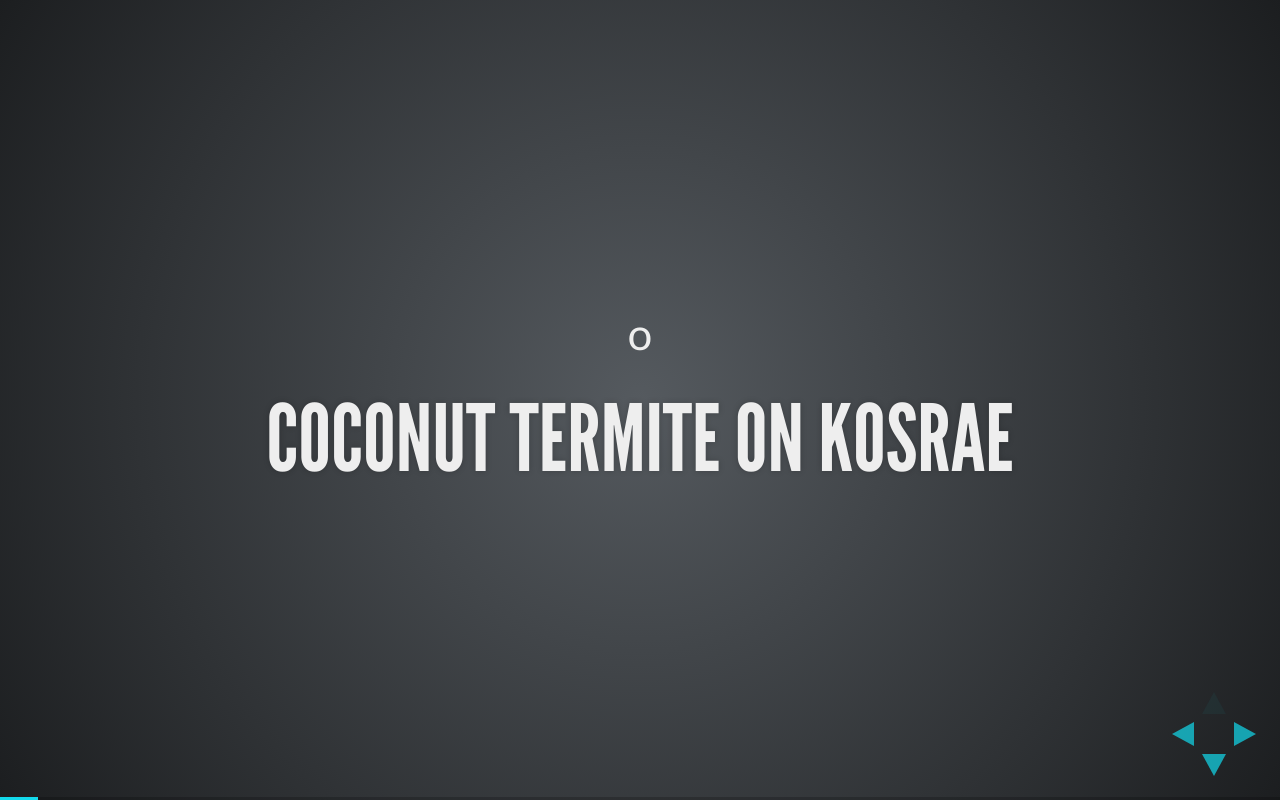
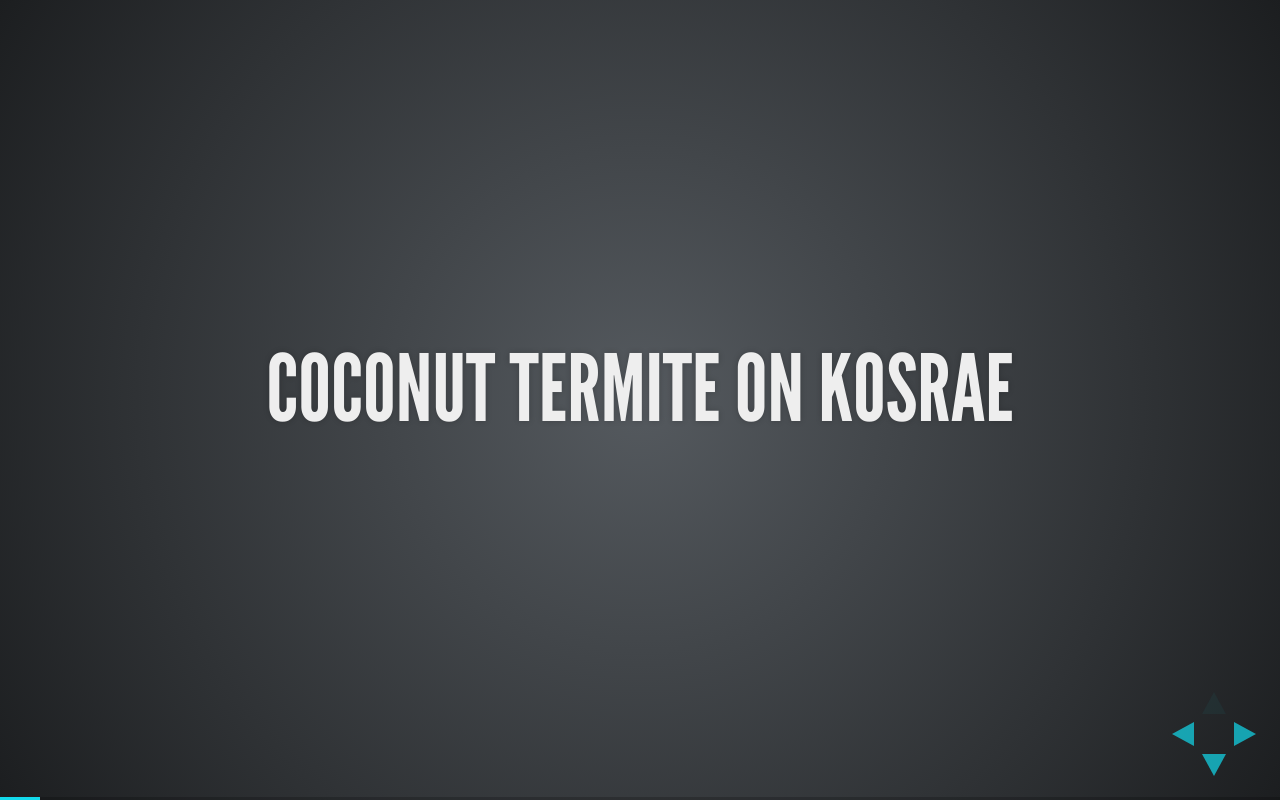
Before and after one commit to aubreymoore/Guam-Forestry-Workshop-Resources, a website: page reveal/reveal.js/EmergingForestPests.html in a window 1280 px wide. Both pictures are taken after a click on the button 1251 px from the left and 734 px from the top of the page. Drawn offline with Linux system fonts and the light colour scheme.

Commit message:
updated README

```diff
--- a/reveal/reveal.js/EmergingForestPests.html
+++ b/reveal/reveal.js/EmergingForestPests.html
@@ -38,16 +38,12 @@
 
 
 <section>
-<section data-markdown>o
-## Coconut Termite on Kosrae
-</section>
-
+<section data-markdown>## Coconut Termite on Kosrae</section>
 <section data-background-image="images/Neotermes_rainbowi/1_map.png" data-background-size="contain"></section>
 <section data-background-image="images/Neotermes_rainbowi/2_soldier_worker.png" data-background-size="contain"></section>
 <section data-background-image="images/Neotermes_rainbowi/3_alate_immature.png" data-background-size="contain"></section>
 <section data-background-image="images/Neotermes_rainbowi/4_fallen_coconut.png" data-background-size="contain"></section>
 <section data-background-image="images/Neotermes_rainbowi/5_bark.png" data-background-size="contain"></section>
-
 <section data-markdown>
 SPC Pest Alert: Coconut termite
 
@@ -161,8 +157,6 @@ http://www.inaturalist.org/observations/5296088
 
 http://www.plantwise.org/KnowledgeBank/Datasheet.aspx?dsid=112108
 </section>
-<section>
-
 </section>
 
 
@@ -191,9 +185,9 @@ https://scholarspace.manoa.hawaii.edu/bitstream/10125/42743/1/PHES48_21-22.pdf
 		<script src="js/reveal.js"></script>
 
 		<script>
-			// More info https://github.com/hakimel/reveal.js#configuration
-			Reveal.initialize({
-				history: true,
+				// More info https://github.com/hakimel/reveal.js#configuration
+				Reveal.initialize({
+					history: true,
 
 				// More info https://github.com/hakimel/reveal.js#dependencies
 				dependencies: [
```
Also changed, not shown: README.md.
